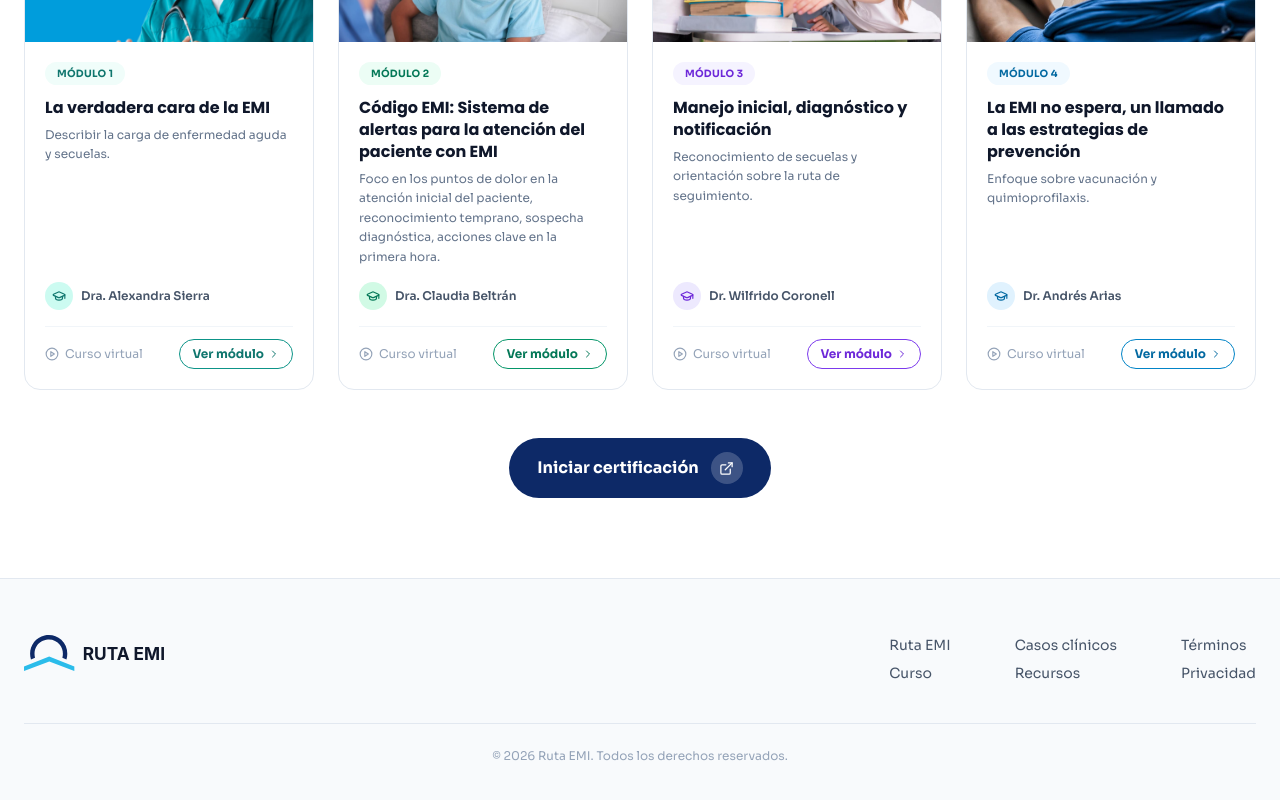
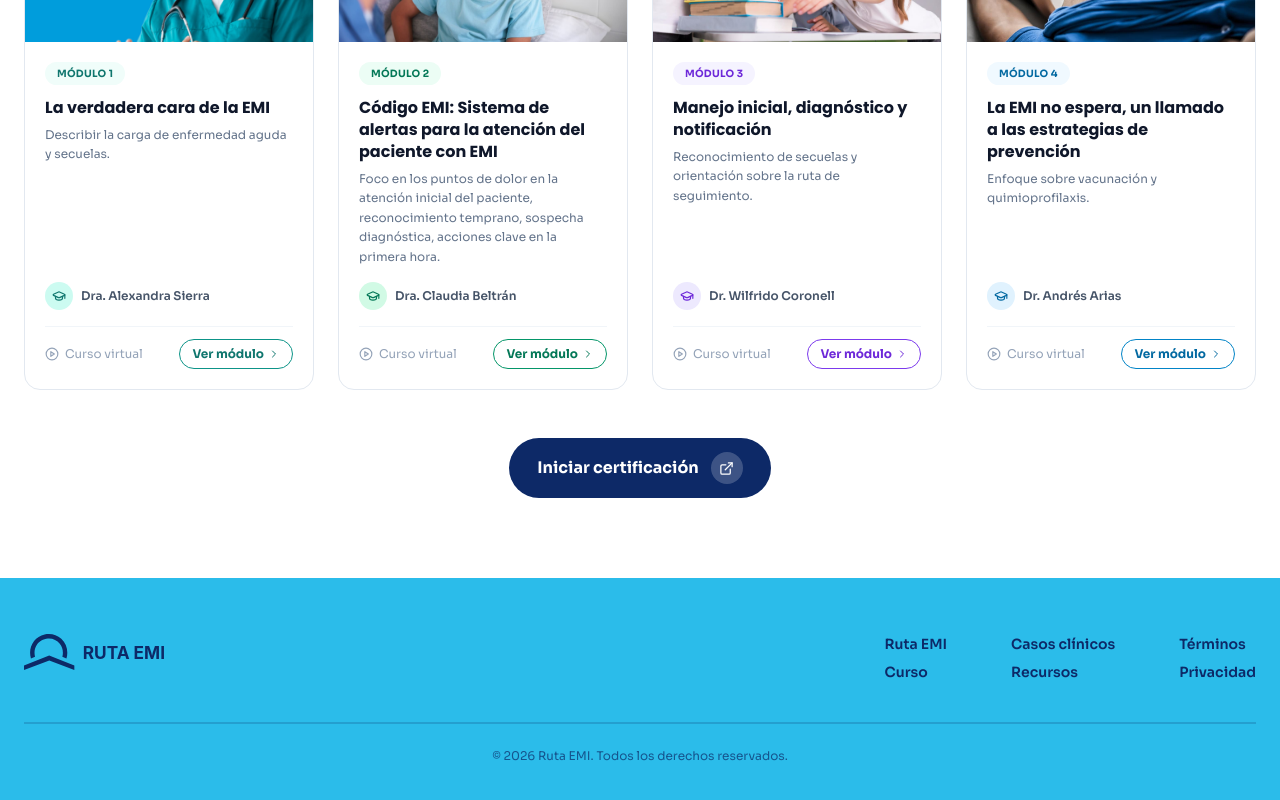
Before and after one commit to design670/Ruta-Emi-, a React (Vite) app: page /ruta-emi-v2/curso in a window 1280 px wide. Shown: the part 902-1702 px from the top of the page. Built offline with nearby package versions, Linux system fonts and the light colour scheme.

Commit message:
feat: Enhance CasoDetallePage with PDF download option and update footer logo

```diff
--- a/src/pages/ruta-emi-v2/CasoDetallePage.tsx
+++ b/src/pages/ruta-emi-v2/CasoDetallePage.tsx
@@ -1,5 +1,5 @@
 import { Link, useParams, Navigate } from 'react-router-dom';
-import { ChevronLeft, ExternalLink } from 'lucide-react';
+import { ChevronLeft, ExternalLink, Download } from 'lucide-react';
 import { V2Header, V2Footer, V2PageShell } from './Layout';
 import { RUTA_EMI_URL, casosClinicos } from './content';
 import cardCasos from '../../assets/card-casos.jpg';
@@ -42,6 +42,7 @@ export default function CasoDetallePage() {
             toma de decisiones iniciales y la articulación oportuna con el sistema de salud. El desarrollo completo
             del caso, con sus puntos de decisión, se encuentra disponible en la Ruta EMI interactiva.
           </p>
+          <div className="flex flex-wrap gap-4">
             <a
               href={RUTA_EMI_URL}
               target="_blank"
@@ -53,6 +54,19 @@ export default function CasoDetallePage() {
                 <ExternalLink size={15} />
               </span>
             </a>
+            {/* Placeholder: enlazar al PDF real del caso cuando esté disponible. */}
+            <a
+              href={RUTA_EMI_URL}
+              target="_blank"
+              rel="noopener noreferrer"
+              className="btn-primary inline-flex items-center gap-3 px-7 py-3.5 border-2 border-emerald-600 text-emerald-700 rounded-full font-bold"
+            >
+              Descargar PDF
+              <span className="w-8 h-8 rounded-full bg-emerald-600/10 flex items-center justify-center">
+                <Download size={15} />
+              </span>
+            </a>
+          </div>
         </div>
       </main>
 
--- a/src/pages/ruta-emi-v2/Layout.tsx
+++ b/src/pages/ruta-emi-v2/Layout.tsx
@@ -2,6 +2,7 @@ import { useState, type ReactNode } from 'react';
 import { Link } from 'react-router-dom';
 import { Menu, X } from 'lucide-react';
 import logoMark from '../../assets/logo-ruta-emi-mark.svg';
+import logoMarkNavy from '../../assets/logo-ruta-emi-mark-navy.svg';
 import { navItems } from './content';
 
 export function V2Header() {
@@ -50,10 +51,10 @@ export function V2Header() {
 
 export function V2Footer() {
   return (
-    <footer className="bg-slate-50 border-t border-slate-200 py-14 px-6">
+    <footer className="bg-[#2BBCEA] py-14 px-6">
       <div className="max-w-[1240px] mx-auto flex flex-col md:flex-row md:items-start md:justify-between gap-10">
         <div className="max-w-xs">
-          <img src={logoMark} alt="Ruta EMI" className="h-9 w-auto mb-3" />
+          <img src={logoMarkNavy} alt="Ruta EMI" className="h-9 w-auto mb-3" />
         </div>
 
         <div className="flex flex-wrap gap-x-16 gap-y-8">
@@ -61,7 +62,7 @@ export function V2Footer() {
             <ul className="space-y-2 text-sm">
               {navItems.slice(0, 2).map((item) => (
                 <li key={item.href}>
-                  <Link to={item.href} className="text-slate-600 hover:text-[#0D2967] transition">
+                  <Link to={item.href} className="text-[#0D2967] font-semibold hover:font-bold transition">
                     {item.label}
                   </Link>
                 </li>
@@ -73,7 +74,7 @@ export function V2Footer() {
             <ul className="space-y-2 text-sm">
               {navItems.slice(2, 4).map((item) => (
                 <li key={item.href}>
-                  <Link to={item.href} className="text-slate-600 hover:text-[#0D2967] transition">
+                  <Link to={item.href} className="text-[#0D2967] font-semibold hover:font-bold transition">
                     {item.label}
                   </Link>
                 </li>
@@ -84,12 +85,12 @@ export function V2Footer() {
           <div>
             <ul className="space-y-2 text-sm">
               <li>
-                <a href="#" className="text-slate-600 hover:text-[#0D2967] transition">
+                <a href="#" className="text-[#0D2967] font-semibold hover:font-bold transition">
                   Términos
                 </a>
               </li>
               <li>
-                <a href="#" className="text-slate-600 hover:text-[#0D2967] transition">
+                <a href="#" className="text-[#0D2967] font-semibold hover:font-bold transition">
                   Privacidad
                 </a>
               </li>
@@ -98,8 +99,8 @@ export function V2Footer() {
         </div>
       </div>
 
-      <div className="max-w-[1240px] mx-auto border-t border-slate-200 mt-10 pt-6">
-        <p className="text-xs text-slate-400 text-center">
+      <div className="max-w-[1240px] mx-auto border-t-2 border-[#0D2967]/20 mt-10 pt-6">
+        <p className="text-xs text-[#0D2967]/70 font-medium text-center">
           © {new Date().getFullYear()} Ruta EMI. Todos los derechos reservados.
         </p>
       </div>
```
Also changed, not shown: src/assets/logo-ruta-emi-mark-navy.svg (added). Lines whose indentation alone changed are shown as unchanged.
